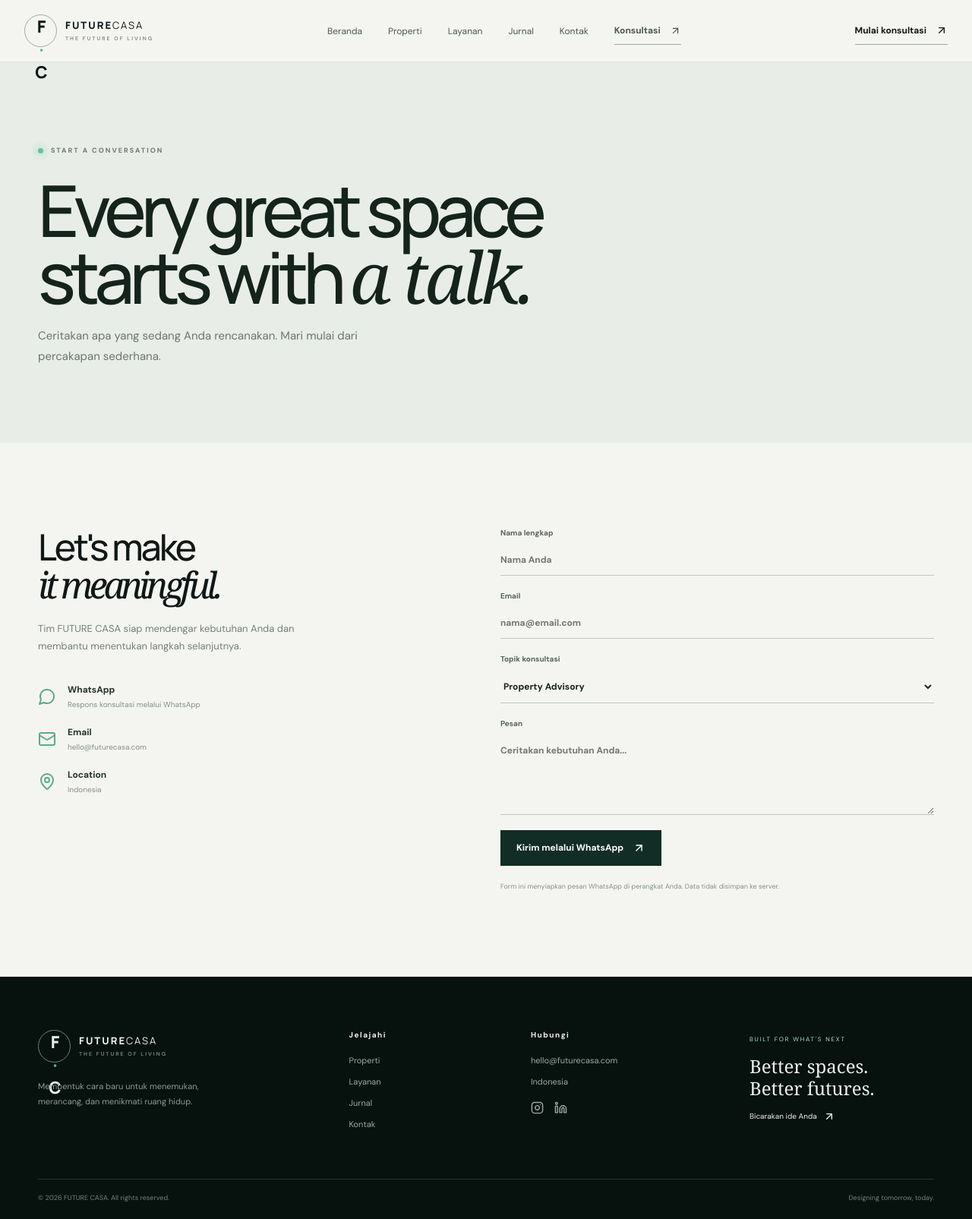
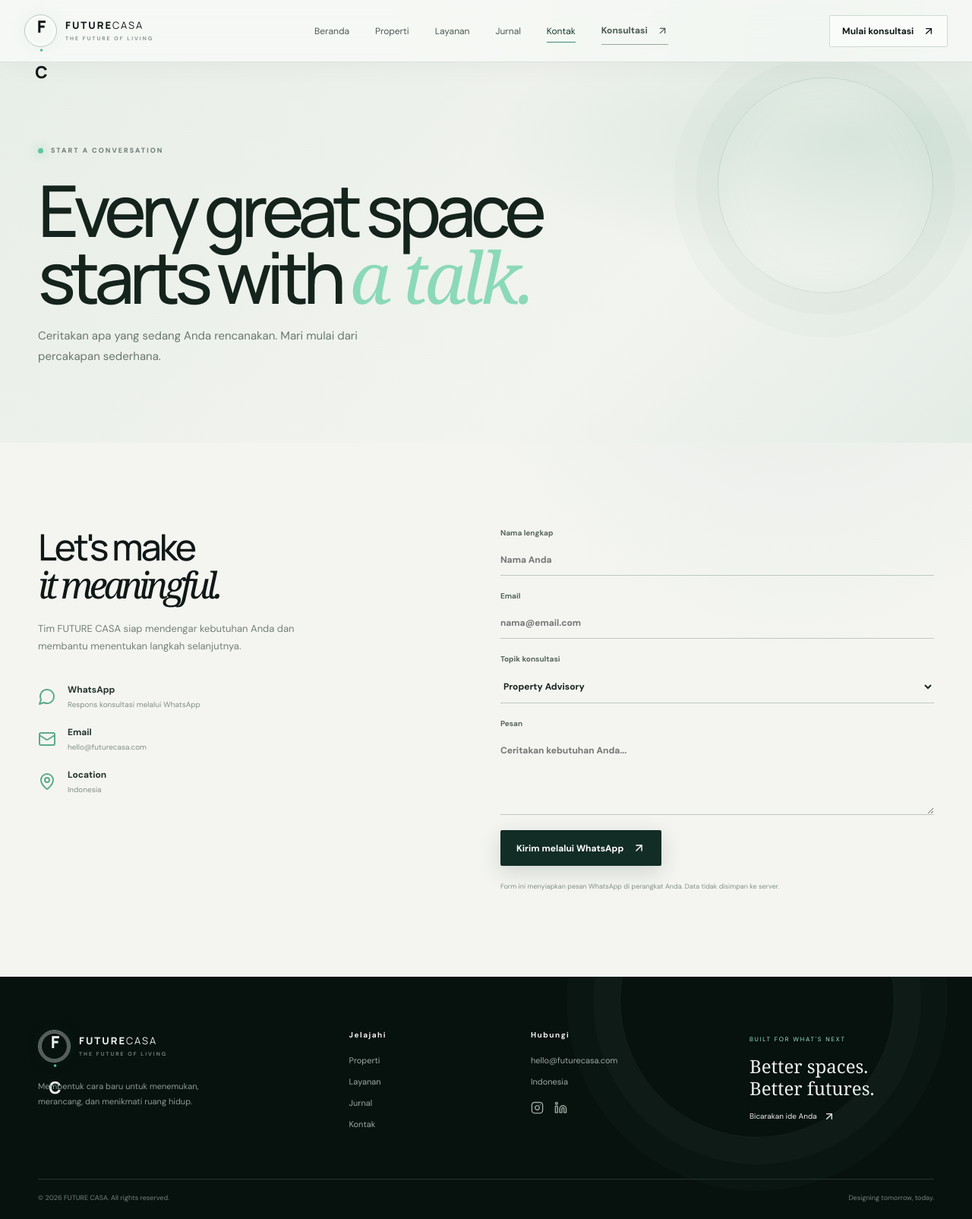
Before and after one commit to estehtian/future-casa, a Next.js app: page /contact in a window 1280 px wide. Shown: the whole page at 76% size. Built offline with nearby package versions, Linux system fonts and the light colour scheme; no server answers.

Commit message:
Polish Future Casa with futuristic visual system and active navigation

```diff
--- /dev/null
+++ b/app/futuristic.css
@@ -0,0 +1,148 @@
+@import url('https://fonts.googleapis.com/css2?family=DM+Sans:wght@400;500;600;700&family=Manrope:wght@400;500;600;700;800&display=swap');
+
+:root {
+  --future-ink: #eaf3ef;
+  --future-muted: #9aaca6;
+  --future-line: rgba(182, 218, 204, .14);
+  --future-panel: rgba(17, 34, 30, .84);
+  --future-mint: #a7f3d0;
+  --future-glow: rgba(90, 233, 182, .16);
+}
+
+body {
+  background:
+    radial-gradient(ellipse at 82% 4%, rgba(52, 124, 99, .11), transparent 34rem),
+    #f4f5f1;
+}
+
+::selection { color: #071311; background: #a7f3d0; }
+:focus-visible { outline: 2px solid #55d9a8; outline-offset: 4px; }
+
+.site-header {
+  background: rgba(247, 249, 246, .82);
+  border-bottom-color: rgba(16, 35, 29, .1);
+  box-shadow: 0 8px 32px rgba(11, 31, 25, .035);
+  -webkit-backdrop-filter: blur(20px) saturate(150%);
+  backdrop-filter: blur(20px) saturate(150%);
+}
+.brand-mark {
+  border-color: rgba(16, 35, 29, .23);
+  box-shadow: inset 0 0 0 4px rgba(255,255,255,.32), 0 0 22px rgba(55, 142, 108, .08);
+}
+.nav-links > a { position: relative; transition: color .2s ease; }
+.nav-links > a:not(.nav-mobile-cta)::after {
+  position: absolute;
+  right: 0;
+  bottom: -7px;
+  left: 0;
+  height: 1px;
+  background: #438c73;
+  content: "";
+  transform: scaleX(0);
+  transform-origin: left;
+  transition: transform .22s ease;
+}
+.nav-links > a:hover::after,
+.nav-links > a.is-active::after { transform: scaleX(1); }
+.nav-links > a.is-active { color: #173d30; }
+.nav-cta {
+  padding: 12px 16px;
+  border: 1px solid rgba(31, 77, 59, .2);
+  border-radius: 2px;
+  background: rgba(255,255,255,.55);
+  transition: color .2s ease, background .2s ease, transform .2s ease;
+}
+.nav-cta:hover { color: #fff; background: #122d26; transform: translateY(-1px); }
+.menu-toggle { cursor: pointer; }
+
+.hero {
+  isolation: isolate;
+  background: #081b17;
+}
+.hero::before {
+  position: absolute;
+  z-index: 0;
+  inset: 0;
+  background-image: linear-gradient(rgba(220,255,238,.055) 1px, transparent 1px), linear-gradient(90deg, rgba(220,255,238,.055) 1px, transparent 1px);
+  background-size: 72px 72px;
+  content: "";
+  mask-image: linear-gradient(90deg, transparent, #000 65%);
+  pointer-events: none;
+}
+.hero-image { transform: scale(1.015); animation: hero-drift 24s ease-in-out infinite alternate; }
+.hero-content { z-index: 1; }
+.hero h1 { text-wrap: balance; }
+.hero h1 em, .page-hero h1 em { color: #8bd9b8; }
+.eyebrow-dot { box-shadow: 0 0 13px rgba(96,196,162,.8); }
+.button, .nav-cta, .property-card, .service-row, .journal-card { will-change: transform; }
+.button { border-radius: 2px; }
+.button-primary { box-shadow: 0 8px 28px rgba(18, 45, 38, .16); }
+
+.page-hero {
+  position: relative;
+  isolation: isolate;
+  overflow: hidden;
+  background:
+    radial-gradient(ellipse at 88% 20%, rgba(115, 174, 148, .2), transparent 30rem),
+    linear-gradient(135deg, #e8eee8 0%, #f2f4ef 65%, #e4ece6 100%);
+}
+.page-hero::after {
+  position: absolute;
+  z-index: -1;
+  top: 20px;
+  right: max(4vw, calc((100vw - 1180px) / 2));
+  width: clamp(150px, 22vw, 310px);
+  aspect-ratio: 1;
+  border: 1px solid rgba(36, 96, 73, .14);
+  border-radius: 50%;
+  box-shadow: 0 0 0 28px rgba(36,96,73,.025), 0 0 0 58px rgba(36,96,73,.02), inset 0 0 50px rgba(74,146,112,.06);
+  content: "";
+  pointer-events: none;
+}
+.page-hero h1 { max-width: 900px; text-wrap: balance; }
+
+.property-card, .journal-card {
+  border: 1px solid rgba(24, 53, 42, .08);
+  box-shadow: 0 12px 34px rgba(16, 35, 29, .045);
+  transition: transform .3s ease, box-shadow .3s ease;
+}
+.property-card:hover, .journal-card:hover {
+  transform: translateY(-5px);
+  box-shadow: 0 22px 48px rgba(16, 35, 29, .11);
+}
+.property-image img, .journal-image img, .journal-feature-image img { transition: transform .7s cubic-bezier(.2,.7,.2,1); }
+.property-card:hover .property-image img, .journal-card:hover .journal-image img { transform: scale(1.045); }
+.service-row { transition: background .25s ease, padding .25s ease; }
+.service-row:hover { background: rgba(167, 243, 208, .09); }
+
+.footer { position: relative; overflow: hidden; }
+.footer::before {
+  position: absolute;
+  top: -150px;
+  right: 8%;
+  width: 360px;
+  height: 360px;
+  border: 1px solid rgba(156, 233, 210, .09);
+  border-radius: 50%;
+  box-shadow: 0 0 0 35px rgba(156,233,210,.025), 0 0 0 70px rgba(156,233,210,.02);
+  content: "";
+  pointer-events: none;
+}
+.footer-top, .footer-bottom { position: relative; }
+
+@keyframes hero-drift {
+  from { transform: scale(1.015) translate3d(0, 0, 0); }
+  to { transform: scale(1.07) translate3d(-.5%, .4%, 0); }
+}
+
+@media (max-width: 650px) {
+  .site-header { background: rgba(247,249,246,.94); }
+  .nav-links { box-shadow: 0 20px 35px rgba(13, 35, 27, .09); }
+  .nav-links > a.is-active { color: #26704f; }
+  .page-hero::after { top: 40px; right: -80px; opacity: .7; }
+  .hero::before { background-size: 48px 48px; }
+}
+
+@media (prefers-reduced-motion: reduce) {
+  *, *::before, *::after { scroll-behavior: auto !important; animation-duration: .01ms !important; animation-iteration-count: 1 !important; transition-duration: .01ms !important; }
+}
--- a/app/layout.tsx
+++ b/app/layout.tsx
@@ -2,6 +2,7 @@ import type { Metadata } from "next";
 import Header from "@/components/Header";
 import Footer from "@/components/Footer";
 import "./globals.css";
+import "./futuristic.css";
 
 export const metadata: Metadata = {
   title: { default: "FUTURE CASA — The Future of Living", template: "%s | FUTURE CASA" },
--- a/components/Header.tsx
+++ b/components/Header.tsx
@@ -1,6 +1,7 @@
 "use client";
 
 import Link from "next/link";
+import { usePathname } from "next/navigation";
 import { useState } from "react";
 import { Menu, X, ArrowUpRight } from "lucide-react";
 
@@ -14,19 +15,45 @@ const links = [
 
 export default function Header() {
   const [open, setOpen] = useState(false);
+  const pathname = usePathname();
+
   return (
     <header className="site-header">
       <div className="nav-wrap">
-        <Link href="/" className="brand" aria-label="Future CASA beranda">
+        <Link href="/" className="brand" aria-label="Future CASA beranda" onClick={() => setOpen(false)}>
           <span className="brand-mark">F<span>·</span>C</span>
           <span className="brand-name">FUTURE<span>CASA</span><small>THE FUTURE OF LIVING</small></span>
         </Link>
-        <nav className={`nav-links ${open ? "is-open" : ""}`} aria-label="Navigasi utama">
-          {links.map((link) => <Link key={link.href} href={link.href} onClick={() => setOpen(false)}>{link.label}</Link>)}
-          <Link className="nav-mobile-cta" href="/contact" onClick={() => setOpen(false)}>Konsultasi <ArrowUpRight size={15} /></Link>
+        <nav id="primary-navigation" className={`nav-links ${open ? "is-open" : ""}`} aria-label="Navigasi utama">
+          {links.map((link) => {
+            const active = pathname === link.href || (link.href !== "/" && pathname.startsWith(`${link.href}/`));
+            return (
+              <Link
+                key={link.href}
+                href={link.href}
+                className={active ? "is-active" : undefined}
+                aria-current={active ? "page" : undefined}
+                onClick={() => setOpen(false)}
+              >
+                {link.label}
+              </Link>
+            );
+          })}
+          <Link className="nav-mobile-cta" href="/contact" onClick={() => setOpen(false)}>
+            Konsultasi <ArrowUpRight size={15} />
+          </Link>
         </nav>
         <Link className="nav-cta" href="/contact">Mulai konsultasi <ArrowUpRight size={16} /></Link>
-        <button className="menu-toggle" onClick={() => setOpen(!open)} aria-label={open ? "Tutup menu" : "Buka menu"}>{open ? <X /> : <Menu />}</button>
+        <button
+          className="menu-toggle"
+          type="button"
+          onClick={() => setOpen(!open)}
+          aria-label={open ? "Tutup menu" : "Buka menu"}
+          aria-expanded={open}
+          aria-controls="primary-navigation"
+        >
+          {open ? <X aria-hidden="true" /> : <Menu aria-hidden="true" />}
+        </button>
       </div>
     </header>
   );
```
